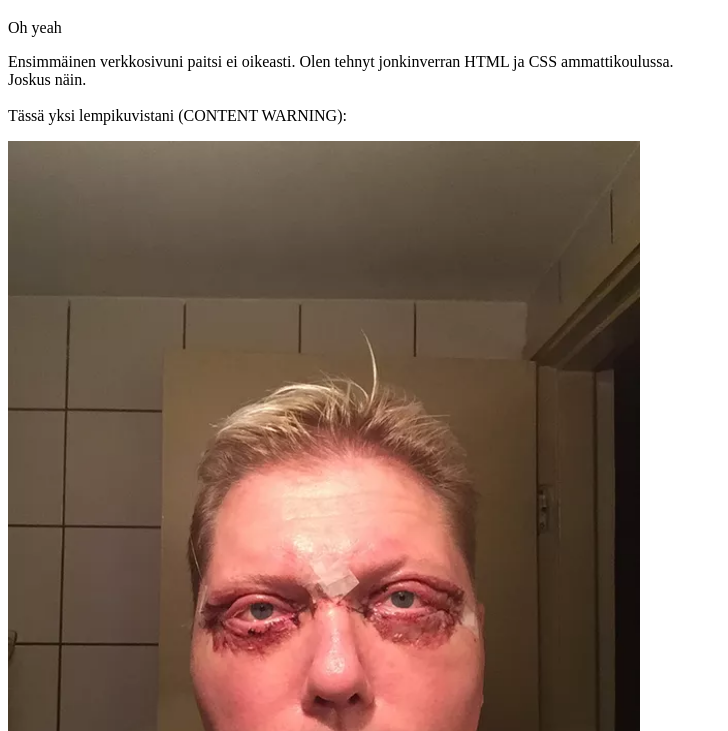
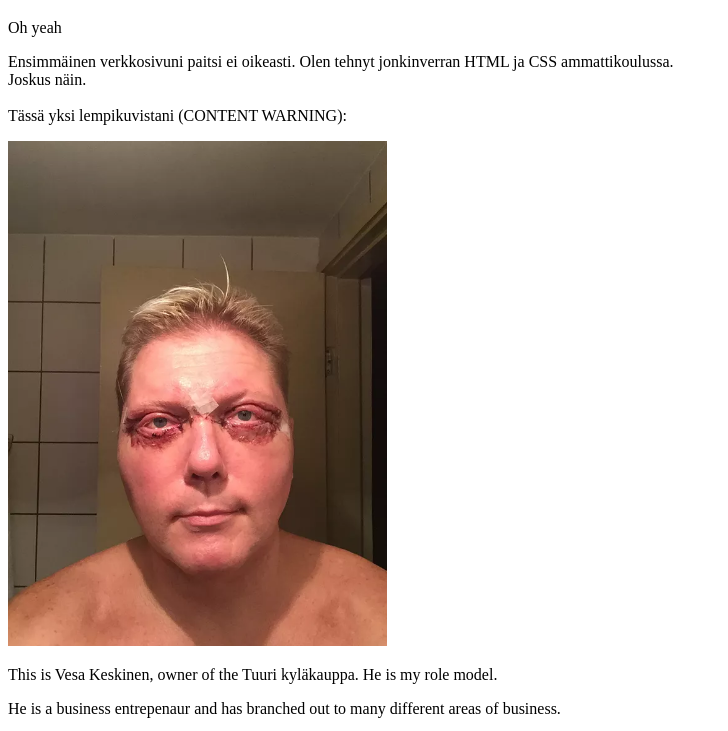
Before and after one commit to mattivaisanen/html-basics, a plain HTML site: page index.html in a window 1280 px wide. Shown: the part 61-792 px from the top of the page, without its empty margins (0-728 px from the left). Drawn offline with Linux system fonts and the light colour scheme.

Commit message:
Changed picture size

```diff
--- a/index.html
+++ b/index.html
@@ -13,7 +13,7 @@
     <p>Ensimmäinen verkkosivuni paitsi ei oikeasti. Olen tehnyt jonkinverran HTML ja CSS ammattikoulussa. <br>
         Joskus näin.<br><br>
         Tässä yksi lempikuvistani (CONTENT WARNING):</p>
-        <img src="vesa.jpg" width="50%">
+        <img src="vesa.jpg" width="30%">
         <p>This is Vesa Keskinen, owner of the Tuuri kyläkauppa. He is my role model.</p>
         <p>He is a business entrepenaur and has branched out to many different areas of business.</p>
         <p>For example:</p>
```
